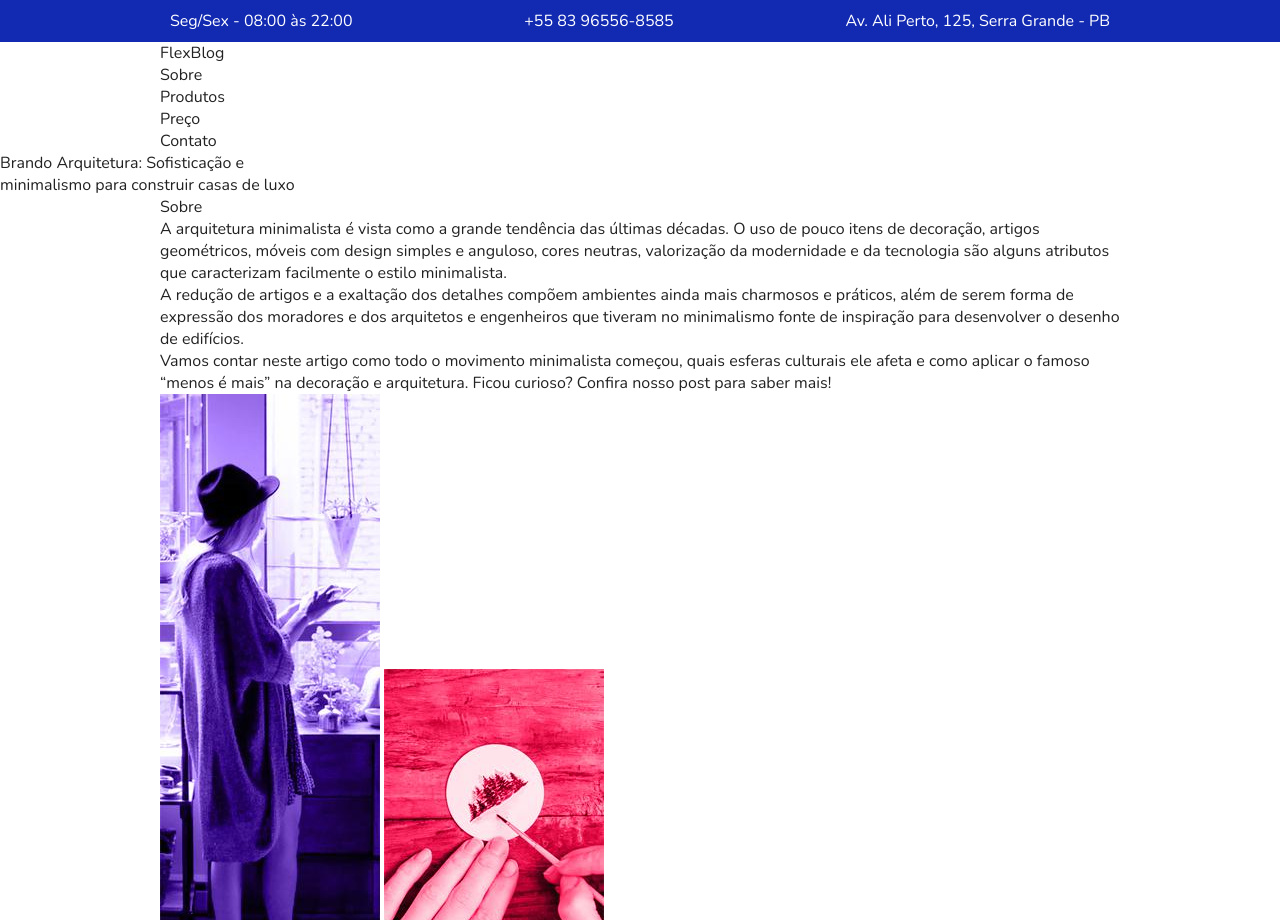
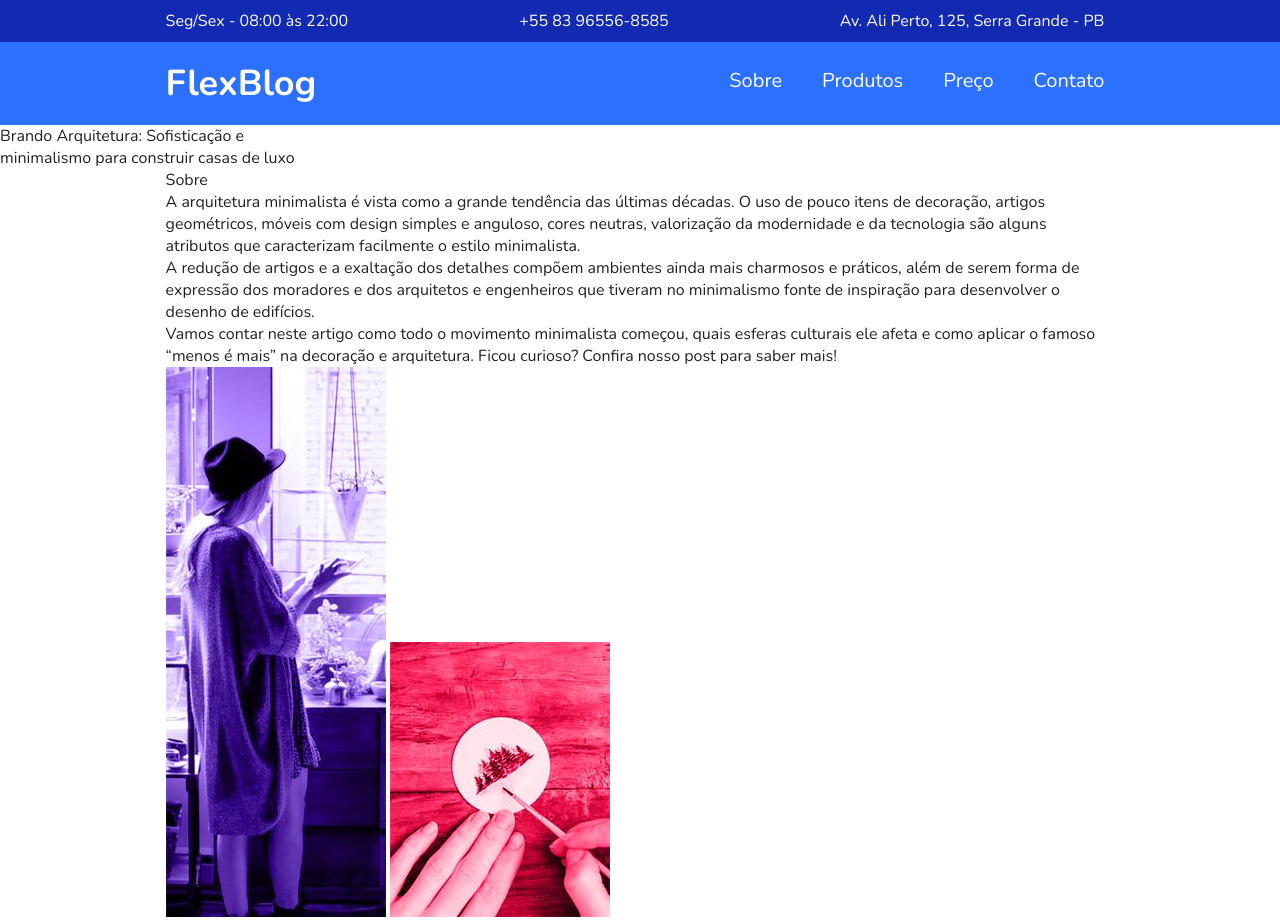
Before and after one commit to ifatinha/css-flexbox, a plain HTML site: page index.html in a window 1280 px wide. Shown: the top 920 px of the page. Drawn offline with nearby package versions, Linux system fonts and the light colour scheme.

Commit message:
header concluido.

```diff
--- a/css/global/global.css
+++ b/css/global/global.css
@@ -3,8 +3,14 @@ body {
     font-family: "Nunito", Helvetica, Arial, sans-serif;
 }
 
+html {
+    scroll-behavior: smooth;
+}
+
 .container {
     margin: 0 auto;
-    max-width: 960px;
+    max-width: 1000px;
+    padding-left: 2%;
+    padding-right: 2%;
     width: 100%;
 }
--- /dev/null
+++ b/css/home/header.css
@@ -0,0 +1,45 @@
+.header-bg {
+    background: var(--cor-03);
+    color: var(--cor-04);
+}
+
+.header {
+    align-items: center;
+    display: flex;
+    flex-wrap: wrap;
+    justify-content: space-between;
+    padding-bottom: 15px;
+    padding-top: 15px;
+}
+
+.header .header-logo a {
+    font-size: 2.25rem;
+    font-weight: 700;
+}
+
+.header nav ul {
+    display: flex;
+    flex-wrap: wrap;
+    gap: 20px;
+}
+
+.header nav a {
+    display: block;
+    font-size: 1.25rem;
+    padding: 10px;
+    position: relative;
+}
+
+.header nav a::after {
+    background-color: var(--cor-04);
+    content: "";
+    display: block;
+    height: 2px;
+    margin-top: 4px;
+    transition: 0.3s;
+    width: 0;
+}
+
+.header a:hover::after {
+    width: 100%;
+}
--- a/css/home/superinfo.css
+++ b/css/home/superinfo.css
@@ -1,6 +1,6 @@
 .superinfo-bg {
     background: var(--cor-02);
-    color: var(--cor-03);
+    color: var(--cor-04);
 }
 
 .superinfo {
@@ -13,5 +13,5 @@
 
 .superinfo p,
 .superinfo a {
-    margin: 0 10px 10px 10px;
+    margin: 0 10px 10px 0;
 }
--- a/css/main.css
+++ b/css/main.css
@@ -9,3 +9,4 @@
 
 /* home css */
 @import "./home/superinfo.css";
+@import "./home/header.css";
--- a/css/util/cores.css
+++ b/css/util/cores.css
@@ -1,5 +1,6 @@
 :root {
     --cor-01: #222222;
     --cor-02: #122ab2;
-    --cor-03: #ffffff;
+    --cor-03: #2c70ff;
+    --cor-04: #ffffff;
 }
--- a/index.html
+++ b/index.html
@@ -28,9 +28,9 @@
         </div>
     </div>
 
-    <header class="menu-bg">
-        <div class="container menu">
-            <div class="menu-logo">
+    <header class="header-bg">
+        <div class="container header">
+            <div class="header-logo">
                 <a href="./index.html">FlexBlog</a>
             </div>
             <nav>
```
